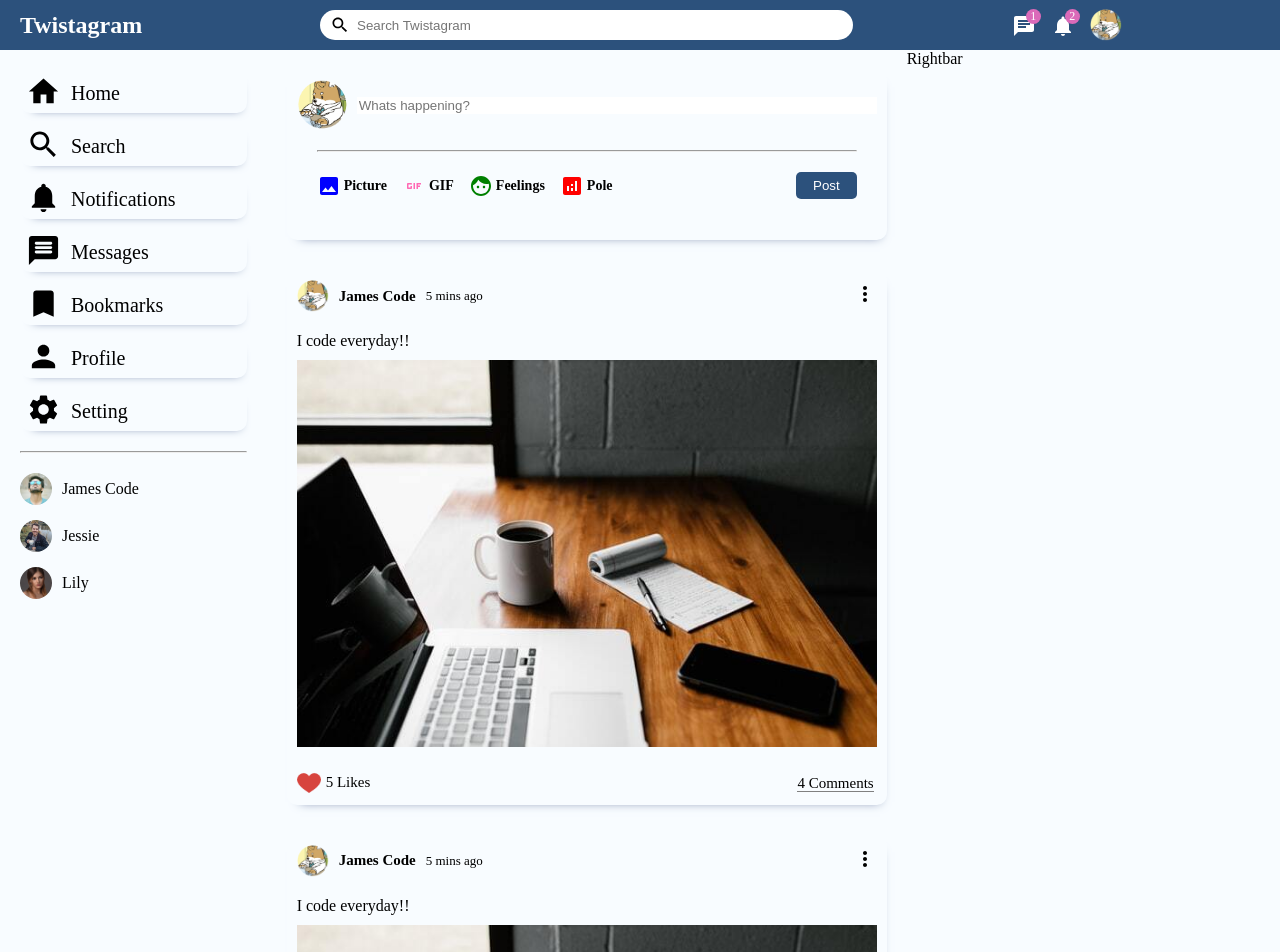
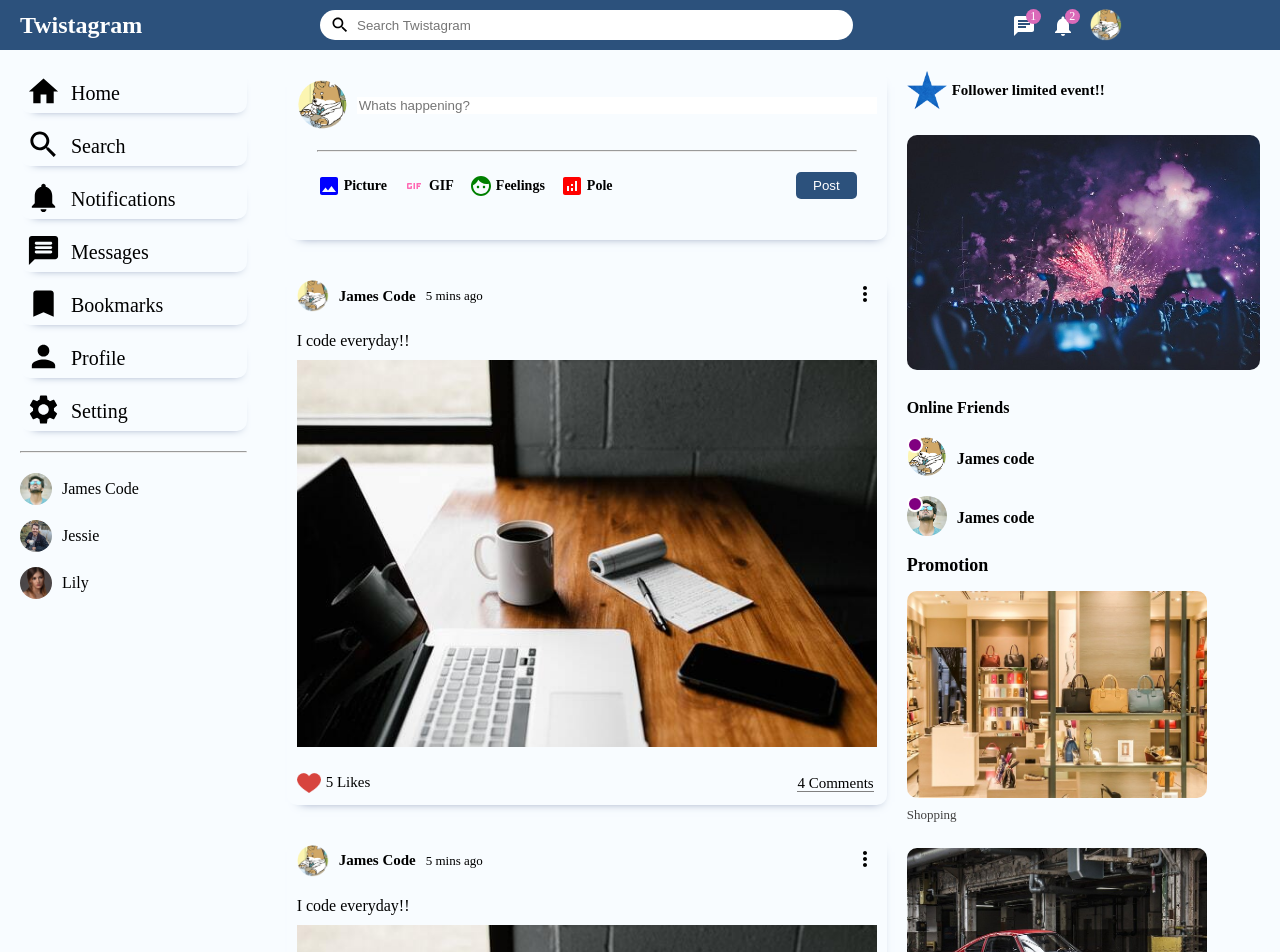
Before and after one commit to mayupaca/twistagram-frontend, a React (Create React App) app: page / in a window 1280 px wide. Shown: the top 952 px of the page. Built offline with nearby package versions, Linux system fonts and the light colour scheme.

Commit message:
created and styled rightbar component

```diff
--- a/src/components/rightbar/Rightbar.css
+++ b/src/components/rightbar/Rightbar.css
@@ -1,3 +1,84 @@
 .rightbar {
   flex: 3.5;
 }
+.rightbarWrapper {
+  padding: 20px 20px 0 0;
+
+}
+.eventContainer {
+  display: flex;
+  align-items: center;
+}
+
+.starImg {
+  width: 40px;
+  height: 40px;
+  margin-right: 5px;
+}
+
+.eventText {
+  font-weight: 300;
+  font-size: 15px;
+}
+
+.eventImg {
+  width: 100%;
+  border-radius: 10px;
+  margin: 25px 0;
+}
+
+.rightbarTitle {
+  margin-bottom: 20px;
+}
+
+.rightbarFriendList {
+  padding: 0;
+  margin: 0;
+  list-style: none;
+}
+.rightbarFriend {
+  display: flex;
+  align-items: center;
+  margin-bottom: 15px;
+}
+
+.rightbarProfileImgContainer {
+  margin-right: 10px;
+  position: relative;
+
+}
+.rightbarProfileImg {
+  width: 40px;
+  height: 40px;
+  border-radius: 50%;
+  object-fit: cover;
+}
+.rightbarUsername {
+  font-weight: 550;
+}
+.rightbarOnline {
+  background-color: purple;
+  position: absolute;
+  width: 12px;
+  height: 12px;
+  border-radius: 50%;
+  top: -2;
+  left: 0;
+  border: 2px solid white;
+}
+
+.promotionTitle {
+  font-size: 18px;
+  font-weight: 550;
+  margin-bottom: -10px;
+}
+.rightbarPromotionImg {
+  width: 85%;
+  border-radius: 10px;
+  margin: 25px 0;
+}
+.promotionName{
+  font-size: small;
+  color: rgb(66, 65, 65);
+  margin-top: -20px;
+}
--- a/src/components/rightbar/Rightbar.jsx
+++ b/src/components/rightbar/Rightbar.jsx
@@ -1,8 +1,62 @@
-import React from 'react'
-import './Rightbar.css'
+import React from "react";
+import "./Rightbar.css";
 
 export default function Rightbar() {
   return (
-    <div className='rightbar'>Rightbar</div>
-  )
+    <div className="rightbar">
+      <div className="rightbarWrapper">
+        <div className="eventContainer">
+          <img src="assets/star.png" alt="" className="starImg" />
+          <span className="eventText">
+            <b>Follower limited event!!</b>
+          </span>
+        </div>
+        <img src="assets/event.jpeg" alt="" className="eventImg" />
+        <h4 className="rightbarTitle">Online Friends</h4>
+        <ul className="rightbarFriendList">
+          <li className="rightbarFriend">
+            <div className="rightbarProfileImgContainer">
+              <img
+                src="assets/person/1.jpeg"
+                alt=""
+                className="rightbarProfileImg"
+              />
+              <span className="rightbarOnline"></span>
+            </div>
+            <span className="rightbarUsername">James code</span>
+          </li>
+          <li className="rightbarFriend">
+            <div className="rightbarProfileImgContainer">
+              <img
+                src="assets/person/2.jpeg"
+                alt=""
+                className="rightbarProfileImg"
+              />
+              <span className="rightbarOnline"></span>
+            </div>
+            <span className="rightbarUsername">James code</span>
+          </li>
+        </ul>
+        <p className="promotionTitle">Promotion</p>
+        <img
+          src="assets/promotion/promotion1.jpeg"
+          alt=""
+          className="rightbarPromotionImg"
+        />
+        <p className="promotionName">Shopping</p>
+        <img
+          src="assets/promotion/promotion2.jpeg"
+          alt=""
+          className="rightbarPromotionImg"
+        />
+        <p className="promotionName">Car company</p>
+        <img
+          src="assets/promotion/promotion3.jpeg"
+          alt=""
+          className="rightbarPromotionImg"
+        />
+        <p className="promotionName">James and Co.</p>
+      </div>
+    </div>
+  );
 }
```
Also changed, not shown: public/assets/event.jpeg (renamed from public/assets/ad.jpeg).
